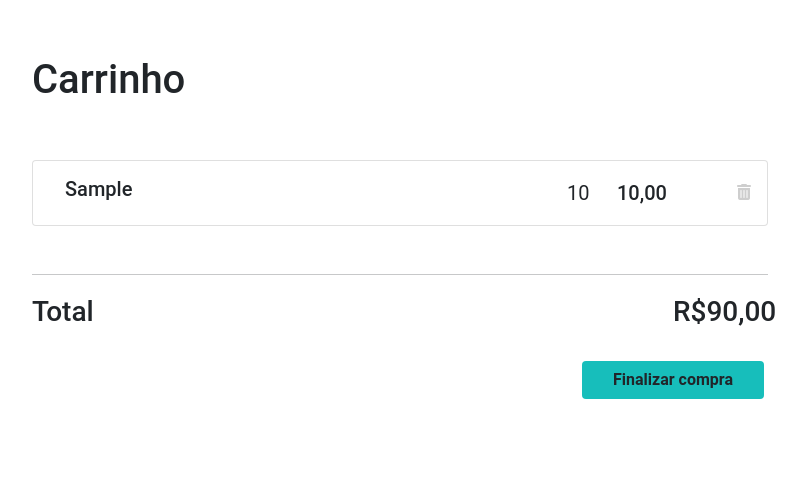
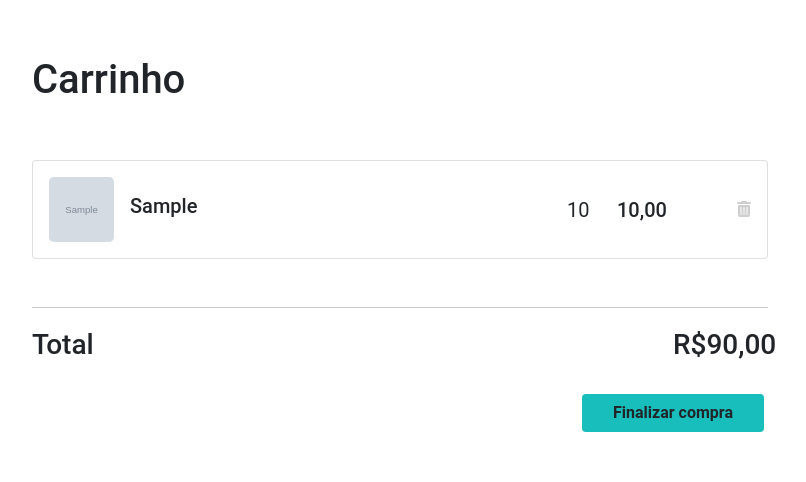
Before and after one commit to VicenteLorenzon/projeto-integrador-3, a Django app: page /carrinho/ in a window 1280 px wide. Shown: the part 96-578 px from the top of the page, without its empty margins (240-1046 px from the left). Run offline with Django 4.2, Linux system fonts and the light colour scheme; a user stored in the database is signed in; tables that the repository leaves empty hold one stand-in row (values such as "Sample post"); grey boxes marked "Sample" are stand-in pictures; some libraries are stand-ins or nearby versions.

Commit message:
Solução imagens carrinho

```diff
--- a/templates/partials/itemCarrinho.html
+++ b/templates/partials/itemCarrinho.html
@@ -8,8 +8,8 @@
                 <div>
                   <a href="#">
                     <img
-                    src="{{ item.foto.url }}"
-                    class="img-fluid card-img rounded-3" style="width: 65px;">
+                    src="{{ item.produto.foto.url }}"
+                    class="card-img img-fluid rounded-3" style="width: 65px; height: 65px;">
                   </a>
                 </div>
                 <div class="ms-3">
```
